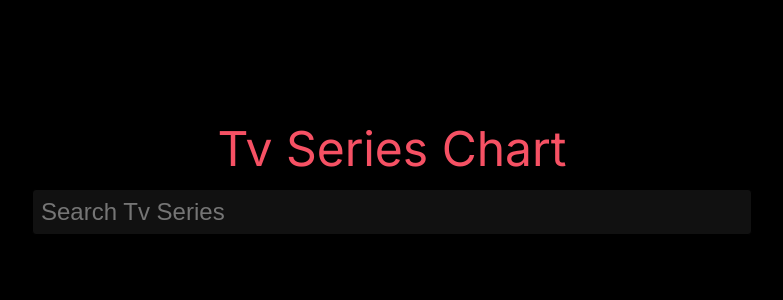
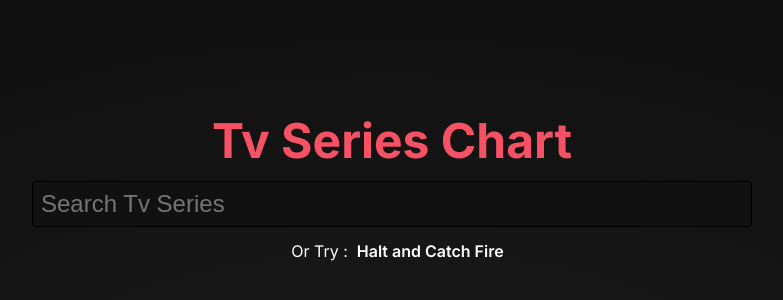
Before and after one commit to alicanerdurmaz/tv-series-chart, a Next.js app: page / in a window 1280 px wide. Shown: the part 212-512 px from the top of the page, without its empty margins (248-1031 px from the left). Built offline with nearby package versions, Linux system fonts and the light colour scheme.

Commit message:
title suggestion

```diff
--- a/components/Chart/Chart.js
+++ b/components/Chart/Chart.js
@@ -10,7 +10,7 @@ const Chart = React.memo(function Chart({ seasonData }) {
   function calculateLeft() {
     return scale ? -20 : -30;
   }
-
+  console.log(seasonData);
   return (
     <>
       <div className='chart-container'>
--- /dev/null
+++ b/components/helpers/useInterval.js
@@ -0,0 +1,23 @@
+//https://overreacted.io/making-setinterval-declarative-with-react-hooks/
+
+import React, { useEffect, useRef } from 'react';
+
+export default function useInterval(callback, delay) {
+  const savedCallback = useRef();
+
+  // Remember the latest callback.
+  useEffect(() => {
+    savedCallback.current = callback;
+  }, [callback]);
+
+  // Set up the interval.
+  useEffect(() => {
+    function tick() {
+      savedCallback.current();
+    }
+    if (delay !== null) {
+      let id = setInterval(tick, delay);
+      return () => clearInterval(id);
+    }
+  }, [delay]);
+}
--- a/pages/index.js
+++ b/pages/index.js
@@ -1,12 +1,52 @@
+import { useState, useRef } from 'react';
+import Link from 'next/link';
 import Search from '../components/Search';
+import useInterval from '../components/helpers/useInterval';
+
+const titleArray = [
+  'The Big Bang Theory',
+  'Black Mirror',
+  'Halt and Catch Fire',
+  'Silicon Valley',
+  'Person of Interest',
+];
 export default function Home() {
+  const [selectedTitle, setSelectedTitle] = useState(1);
+  const titleRef = useRef(null);
+
+  useInterval(() => {
+    titleRef.current.style.opacity = '0';
+    setTimeout(() => {
+      setSelectedTitle(selectedTitle + 1);
+      titleRef.current.style.opacity = '1';
+    }, 190);
+  }, 3000);
+
   return (
     <div className='container'>
-      <h1>Tv Series Chart</h1>
-      <Search styleName='home' positionTop='4.5rem' />
+      <main>
+        <h1>Tv Series Chart</h1>
+        <Search styleName='home' positionTop='4.5rem' />
+
+        <div className='info'>
+          Or Try : &nbsp;
+          <Link href={`/chart/big bang theory`} prefetch={false}>
+            <a>
+              <span className='title' ref={titleRef}>
+                {titleArray[selectedTitle % 5]}
+              </span>
+            </a>
+          </Link>
+        </div>
+      </main>
       <style jsx>
         {`
           .container {
+            background: var(--bg-color-gradient);
+            width: 100%;
+            height: 100%;
+          }
+          main {
             height: 100%;
             max-width: 800px;
             margin: 0 auto;
@@ -17,7 +57,22 @@ export default function Home() {
           }
           h1 {
             font-size: 3rem;
+            font-weight: 700;
             color: var(--secondary-color);
+          }
+          .info {
+            color: #fff;
+            margin: 0 auto;
+            padding-left: 4rem;
+          }
+
+          .title {
+            display: inline-block;
+            font-weight: 600;
+            color: #fff;
+            transition: all 190ms;
+            text-align: start;
+            min-width: 200px;
           }
         `}
       </style>
--- a/public/style.css
+++ b/public/style.css
@@ -66,6 +66,10 @@ option {
 ol,
 ul {
   list-style: none;
+}
+a {
+  color: var(--text-color);
+  text-decoration: none;
 }
 /* select,
 option {
```
Also changed, not shown: pages/chart/[title].js (+5 -5 lines).
